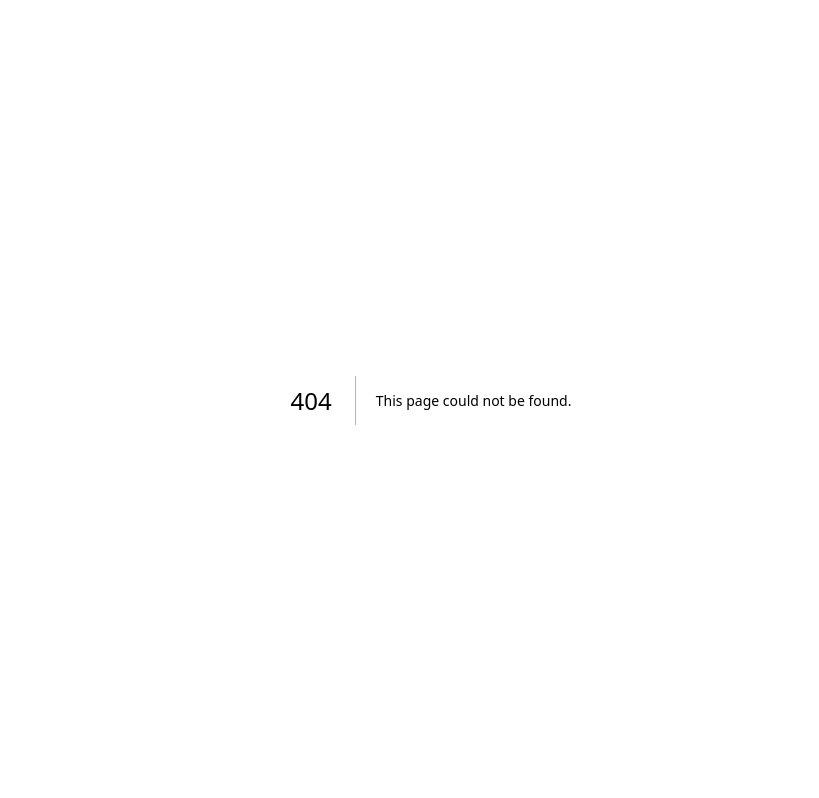
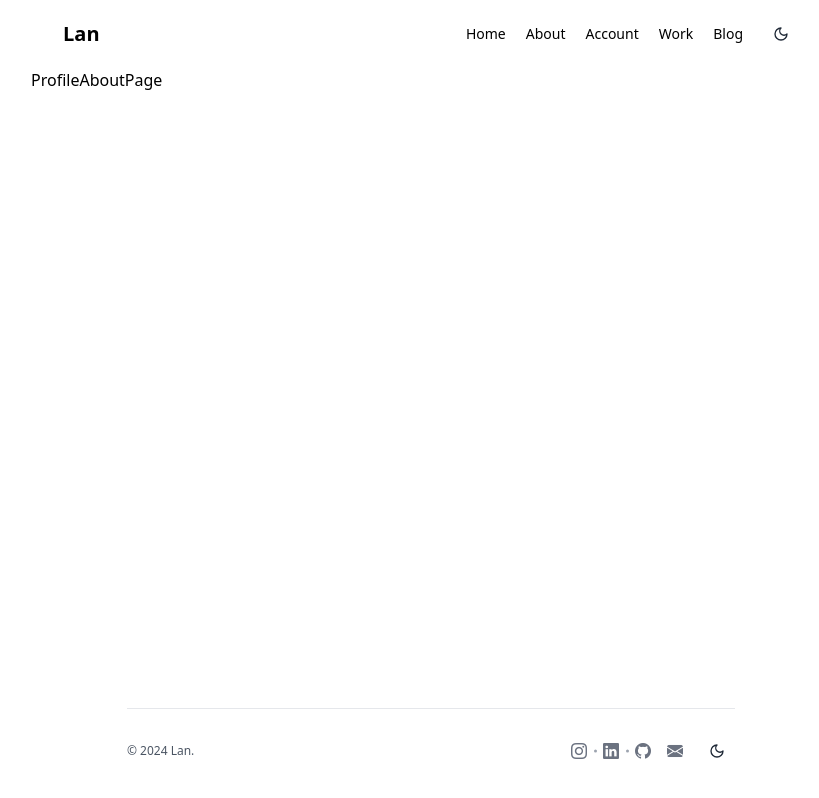
Before and after one commit to IOUKI/my-github-pages, a Next.js app: page /profile/about in a window 1280 px wide. Before the commit this address had no page. Shown: the whole page, without its empty margins (209-1028 px from the left). Built offline with nearby package versions, Linux system fonts and the light colour scheme.

Commit message:
feat: 初步建立about頁面

```diff
--- /dev/null
+++ b/app/profile/about/page.tsx
@@ -0,0 +1,9 @@
+import React from 'react'
+
+const ProfileAboutPage = () => {
+  return (
+    <div>ProfileAboutPage</div>
+  )
+}
+
+export default ProfileAboutPage
```
